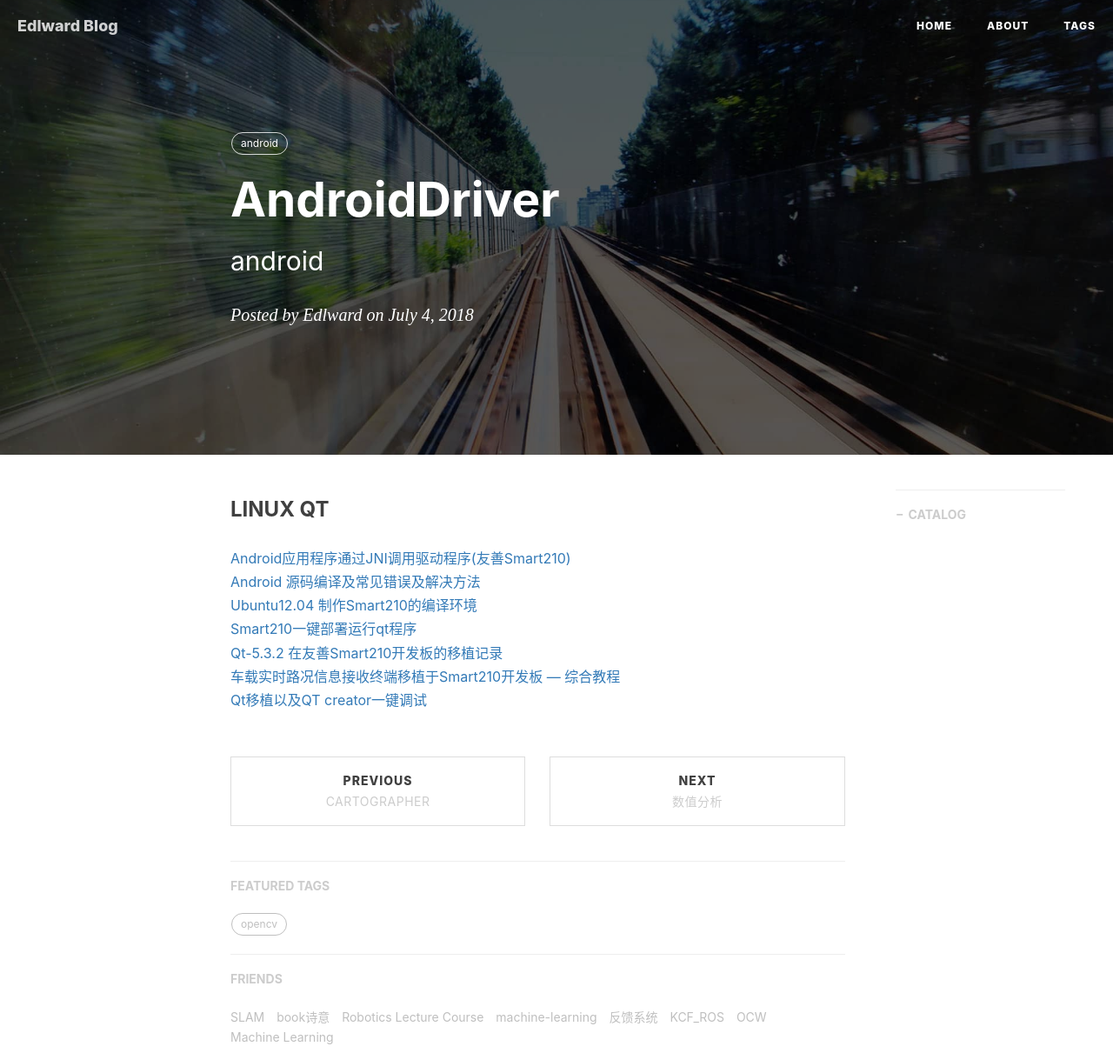
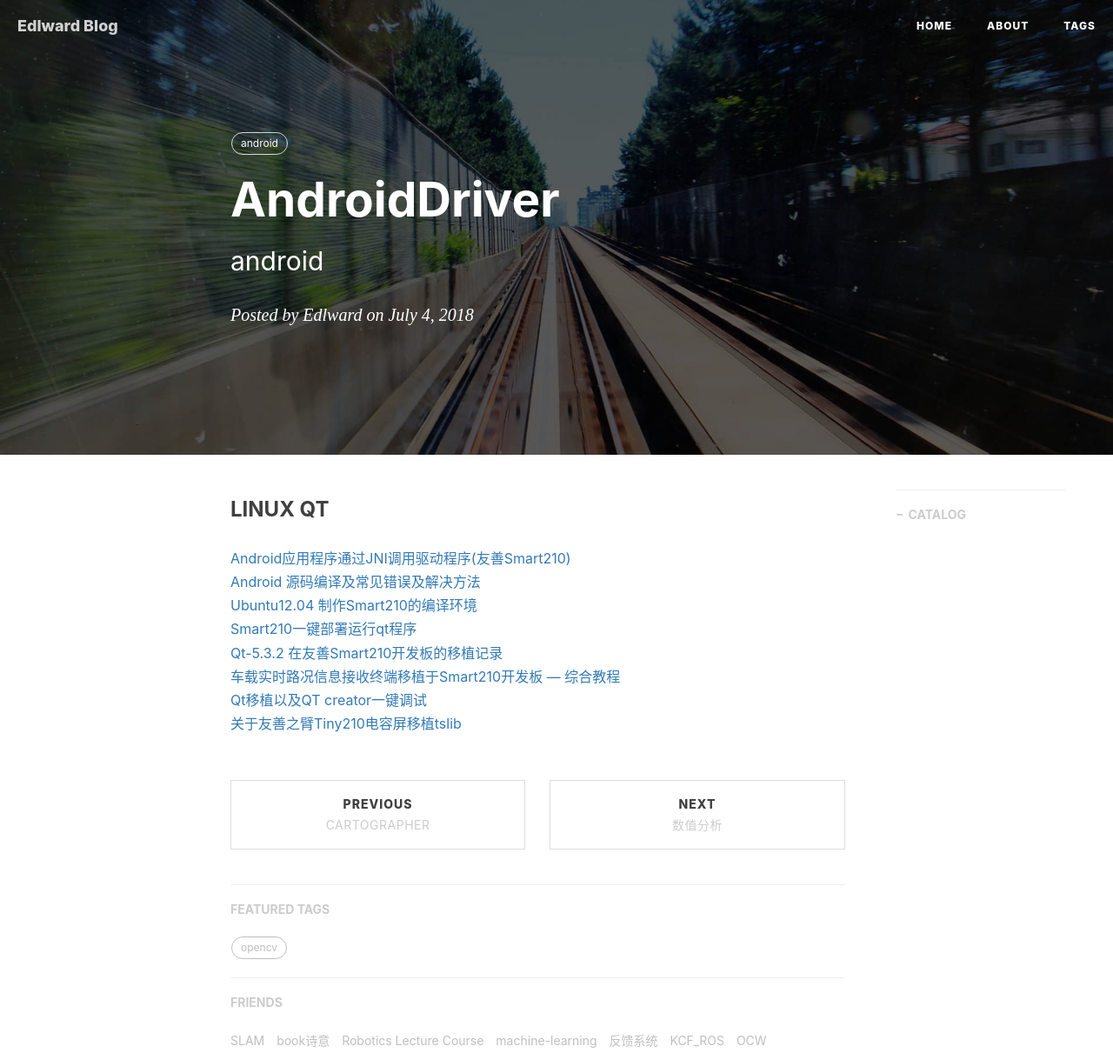
Before and after one commit to gary-robotics/dlward, a Jekyll site: the page built from _posts/2018-07-04-AndroidDriver-2018.markdown, in a window 1280 px wide, cut to the strip 0-1211 px from the top of the page. Shown: the whole strip at 87% size. Built offline with Jekyll 4.4.1, drawn with Linux system fonts in a browser that asks for light colours; nearby versions of some CDN libraries; comment, search, counter and statistics services are not loaded.

Commit message:
Update 2018-07-04-AndroidDriver-2018.markdown

```diff
--- a/_posts/2018-07-04-AndroidDriver-2018.markdown
+++ b/_posts/2018-07-04-AndroidDriver-2018.markdown
@@ -19,3 +19,4 @@ tags:
 [Qt-5.3.2 在友善Smart210开发板的移植记录](https://blog.csdn.net/newthinker_wei/article/details/39560109)
 [车载实时路况信息接收终端移植于Smart210开发板 --- 综合教程](https://blog.csdn.net/geng823/article/details/31898369)
 [Qt移植以及QT creator一键调试](https://blog.csdn.net/kunkliu/article/details/78740933)
+[关于友善之臂Tiny210电容屏移植tslib](https://blog.csdn.net/embed_coder/article/details/52156427)
```
